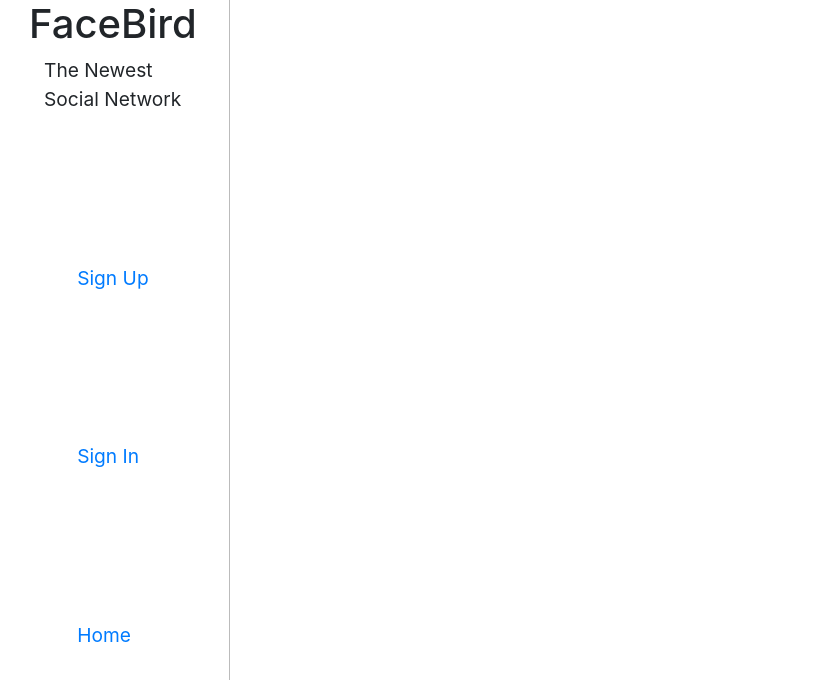
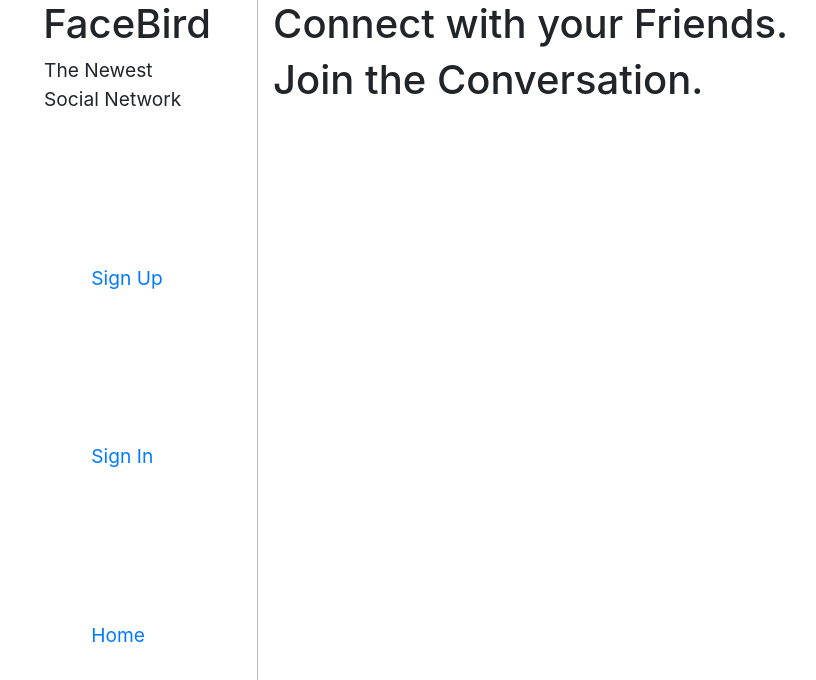
Before and after one commit to KingNaranja/FaceBird-2, a React app: page /#/ in a window 1280 px wide. Shown: the top 680 px of the page, without its empty margins (3-819 px from the left). Built offline with nearby package versions, Linux system fonts and the light colour scheme.

Commit message:
add exact path to Homepage component

```diff
--- a/src/App.js
+++ b/src/App.js
@@ -10,6 +10,8 @@ import SignIn from './auth/components/SignIn'
 import SignOut from './auth/components/SignOut'
 import ChangePassword from './auth/components/ChangePassword'
 
+// homepage component
+import Home from './Home'
 // feed Component
 import Feed from './feed/components/feed'
 
@@ -50,7 +52,7 @@ class App extends Component {
 
         <main className="container">
           {/* Routes */}
-          {/* <Route exact path='/' component={Home}/> */}
+          <Route exact path='/' component={Home}/>
           <Route path='/sign-up' render={() => (
             <SignUp flash={this.flash} setUser={this.setUser} />
           )} />
--- /dev/null
+++ b/src/Home.js
@@ -0,0 +1,14 @@
+import React, { Component } from 'react'
+
+class Home extends Component {
+  render() {
+    return (
+      <div>
+        <h1>Connect with your Friends.</h1>
+        <h1>Join the Conversation.</h1>
+      </div>
+    )
+  }
+}
+
+export default Home
```
